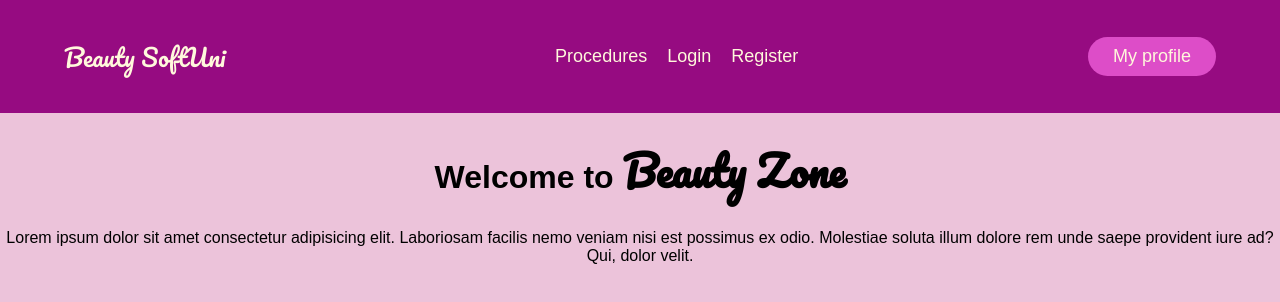
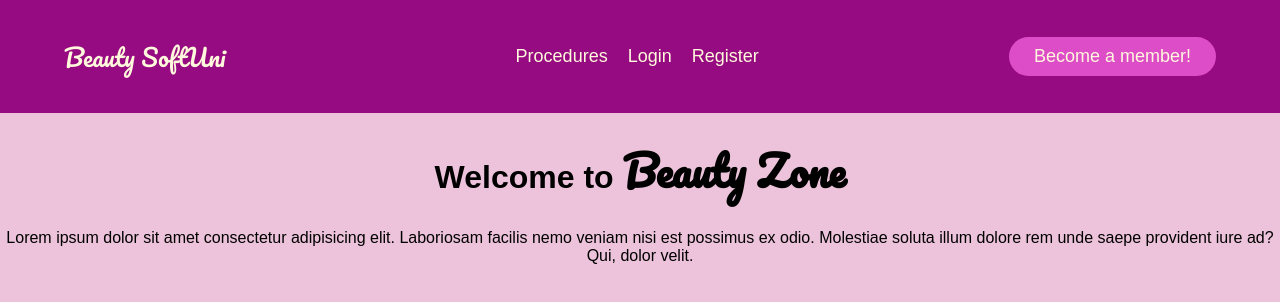
Before and after one commit to tsvetanilievdev/beauty-zone, a React (Create React App) app: page / in a window 1280 px wide. Shown: the top 302 px of the page. Built offline with nearby package versions, Linux system fonts and the light colour scheme.

Commit message:
adding guest and user views

```diff
--- a/src/components/Header/Header.js
+++ b/src/components/Header/Header.js
@@ -43,9 +43,15 @@ export const Header = ({
             : navigationGuest}
         </ul>
       </nav>
-      <a className={styles.cta} to="javascript:void(0)">
-        <button>My profile</button>
-      </a>
+      {email
+        ? (<a className={styles.cta} to="javascript:void(0)">
+          <button>My profile</button>
+        </a>)
+        : (<a className={styles.cta} to="/become-a-member">
+        <button>Become a member!</button>
+      </a>)
+      }
+
     </header>
   );
 };
```
